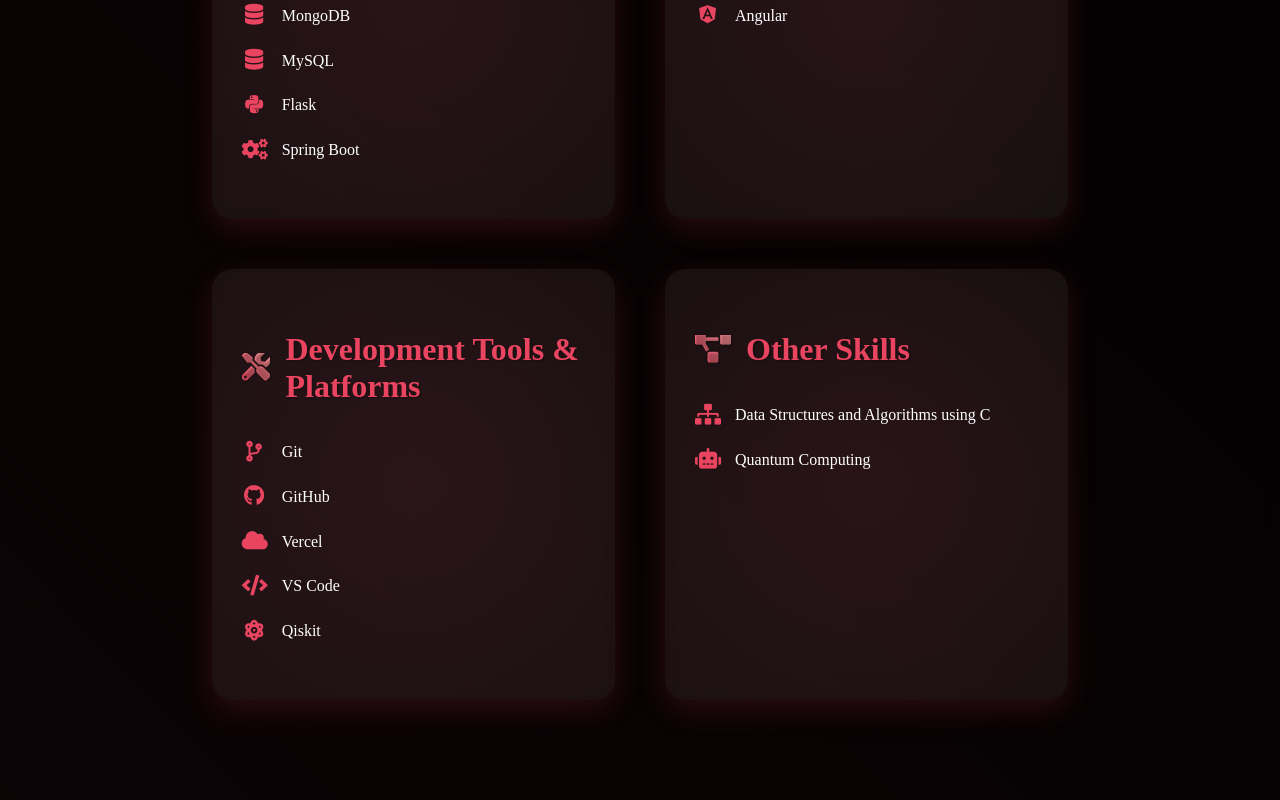
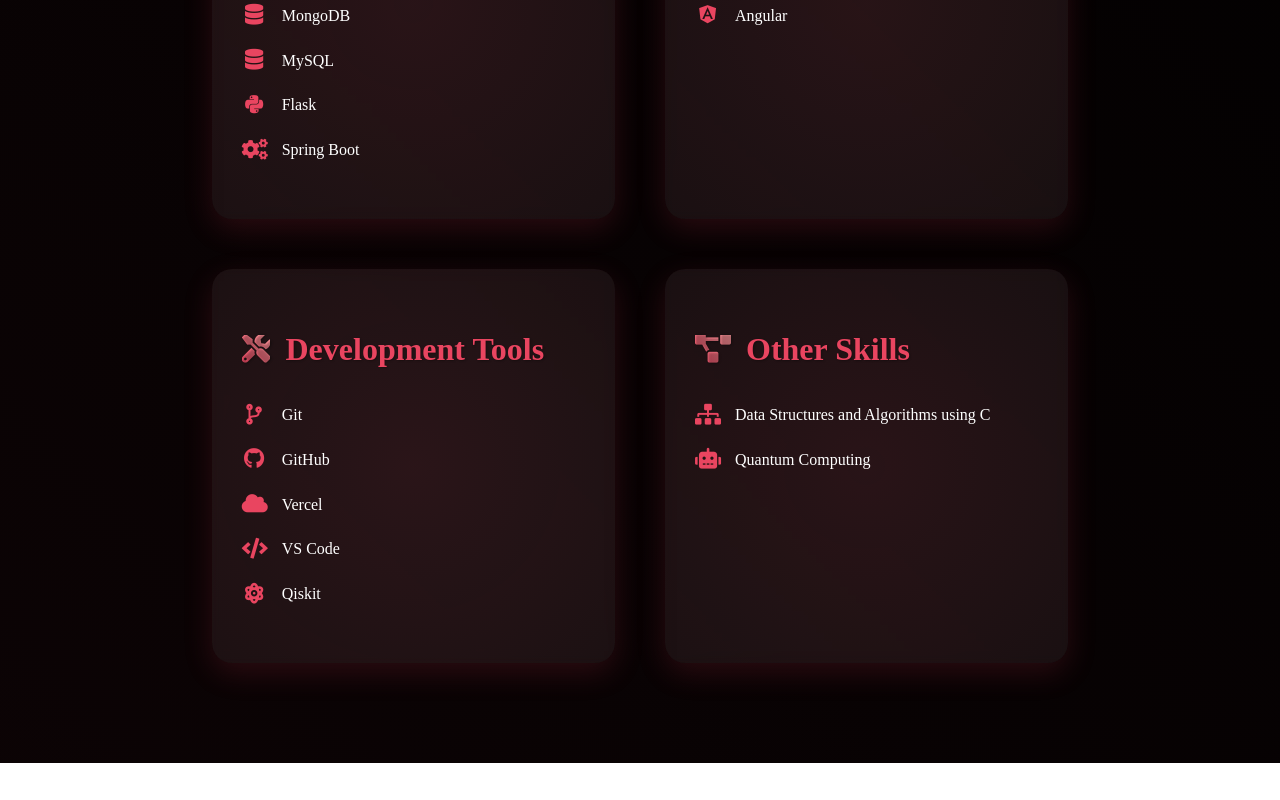
Before and after one commit to kavyaballa1020/Angular-Portfolio, an Angular app: page /skills in a window 1280 px wide. Shown: the part 919-1719 px from the top of the page. After the commit the page ends 1682 px from the top, so only its background shows below. Built offline with nearby package versions, Linux system fonts and the light colour scheme.

Commit message:
"Updated 'Development Tools & Platforms' category title to 'Development Tools'"

```diff
--- a/src/app/skills/skills.component.html
+++ b/src/app/skills/skills.component.html
@@ -36,7 +36,7 @@
       </ul>
     </div>
     <div class="skill-category fade-in">
-      <h3><i class="fas fa-tools"></i> Development Tools & Platforms</h3>
+      <h3><i class="fas fa-tools"></i> Development Tools </h3>
       <ul>
         <li><i class="fas fa-code-branch"></i> Git</li>
         <li><i class="fab fa-github"></i> GitHub</li>
```
